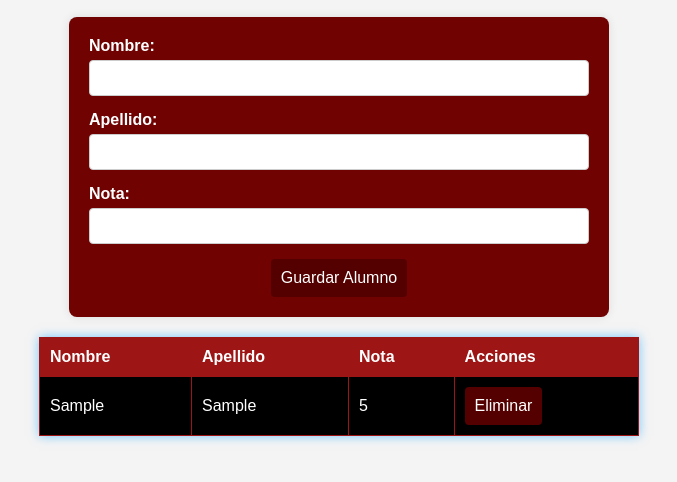
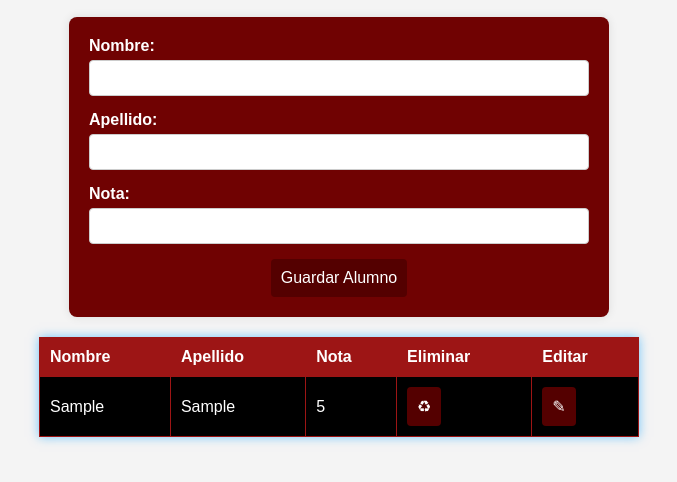
Before and after one commit to ErnestoHrz/Evaluacion2_Part1, a plain HTML site: page index.html in a window 1280 px wide. Both pictures are taken after typing "Sample", "Sample", "5" into the empty fields and a click on the button "Guardar Alumno". Shown: the part 104-586 px from the top of the page, without its empty margins (301-978 px from the left). Drawn offline with Linux system fonts and the light colour scheme.

Commit message:
Button Editar

```diff
--- a/index.html
+++ b/index.html
@@ -32,7 +32,8 @@
                 <th>Nombre</th>
                 <th>Apellido</th>
                 <th>Nota</th>
-                <th>Acciones</th>
+                <th>Eliminar</th>
+                <th>Editar</th>
             </tr>
         </thead>
         <tbody></tbody>
--- a/script.js
+++ b/script.js
@@ -40,7 +40,8 @@ function addStudentToTable(student) {
         <td>${student.name}</td>
         <td>${student.lastName}</td>
         <td>${student.grade}</td>
-        <td><button class="delete-btn">Eliminar</button> </td>`;
+        <td><button class="delete-btn">♻</button> </td>
+        <td><button class="delete-btn">✎</button> </td>`;
 
         row.querySelector(".delete-btn").addEventListener("click",function(){
             deleteEstudiante(student,row);
```
